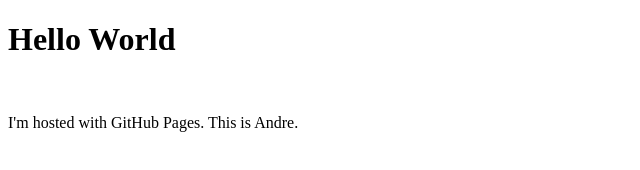
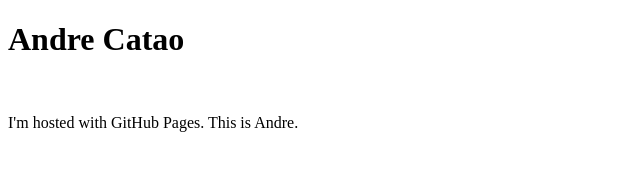
Before and after one commit to acatao/acatao.github.io, a plain HTML site: page index.html in a window 1280 px wide. Shown: the whole page, without its empty margins (0-640 px from the left). Drawn offline with Linux system fonts and the light colour scheme.

Commit message:
index3
index3

```diff
--- a/index.html
+++ b/index.html
@@ -1,7 +1,10 @@
 <!DOCTYPE html>
 <html>
+<head>
+<title>Andre Catao</title>
+</head>
 <body>
-<h1>Hello World</h1><br>
+<h1>Andre Catao</h1><br>
 <p>I'm hosted with GitHub Pages. This is Andre.</p>
 </body>
 </html>
```
